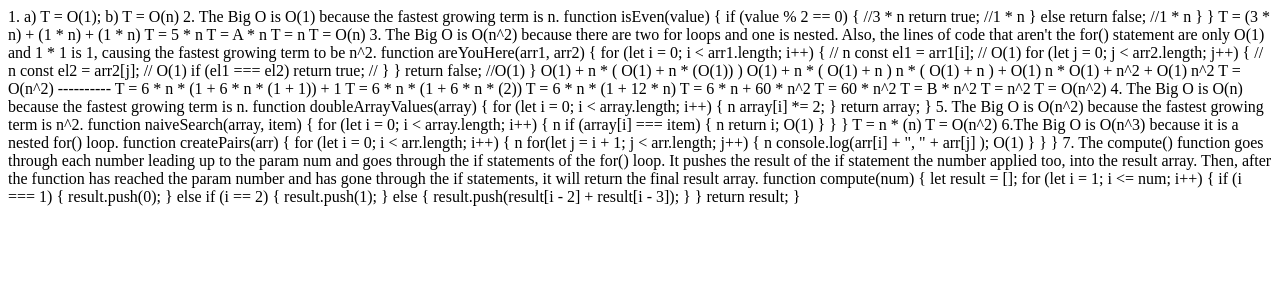
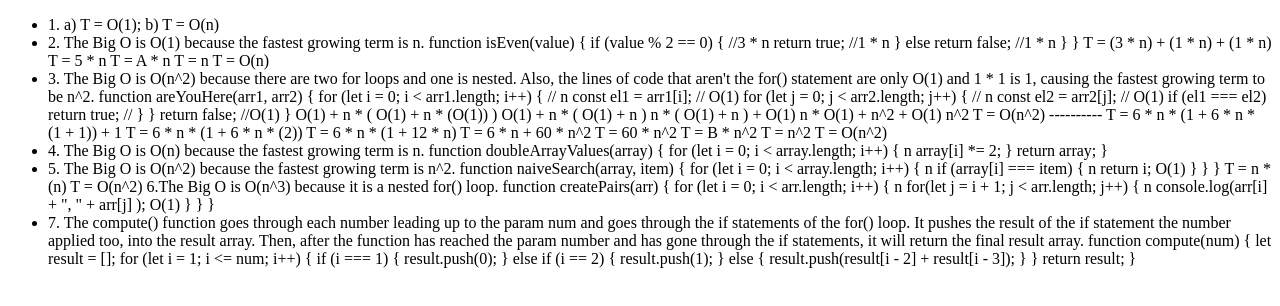
Before and after one commit to irodriguez20/DSA-Big-O, a plain HTML site: page index.html in a window 1280 px wide. Drawn offline with Linux system fonts and the light colour scheme.

Commit message:
working through exercise 8

```diff
--- a/index.html
+++ b/index.html
@@ -7,35 +7,57 @@
     <title>DSA-Big-O</title>
   </head>
   <body>
-    1. a) T = O(1); b) T = O(n) 2. The Big O is O(1) because the fastest growing
-    term is n. function isEven(value) { if (value % 2 == 0) { //3 * n return
-    true; //1 * n } else return false; //1 * n } } T = (3 * n) + (1 * n) + (1 *
-    n) T = 5 * n T = A * n T = n T = O(n) 3. The Big O is O(n^2) because there
-    are two for loops and one is nested. Also, the lines of code that aren't the
-    for() statement are only O(1) and 1 * 1 is 1, causing the fastest growing
-    term to be n^2. function areYouHere(arr1, arr2) { for (let i = 0; i <
-    arr1.length; i++) { // n const el1 = arr1[i]; // O(1) for (let j = 0; j <
-    arr2.length; j++) { // n const el2 = arr2[j]; // O(1) if (el1 === el2)
-    return true; // } } return false; //O(1) } O(1) + n * ( O(1) + n * (O(1)) )
-    O(1) + n * ( O(1) + n ) n * ( O(1) + n ) + O(1) n * O(1) + n^2 + O(1) n^2 T
-    = O(n^2) ---------- T = 6 * n * (1 + 6 * n * (1 + 1)) + 1 T = 6 * n * (1 + 6
-    * n * (2)) T = 6 * n * (1 + 12 * n) T = 6 * n + 60 * n^2 T = 60 * n^2 T = B
-    * n^2 T = n^2 T = O(n^2) 4. The Big O is O(n) because the fastest growing
-    term is n. function doubleArrayValues(array) { for (let i = 0; i <
-    array.length; i++) { n array[i] *= 2; } return array; } 5. The Big O is
-    O(n^2) because the fastest growing term is n^2. function naiveSearch(array,
-    item) { for (let i = 0; i < array.length; i++) { n if (array[i] === item) {
-    n return i; O(1) } } } T = n * (n) T = O(n^2) 6.The Big O is O(n^3) because
-    it is a nested for() loop. function createPairs(arr) { for (let i = 0; i <
-    arr.length; i++) { n for(let j = i + 1; j < arr.length; j++) { n
-    console.log(arr[i] + ", " + arr[j] ); O(1) } } } 7. The compute() function
-    goes through each number leading up to the param num and goes through the if
-    statements of the for() loop. It pushes the result of the if statement the
-    number applied too, into the result array. Then, after the function has
-    reached the param number and has gone through the if statements, it will
-    return the final result array. function compute(num) { let result = []; for
-    (let i = 1; i <= num; i++) { if (i === 1) { result.push(0); } else if (i ==
-    2) { result.push(1); } else { result.push(result[i - 2] + result[i - 3]); }
-    } return result; }
+    <ul>
+      <li>1. a) T = O(1); b) T = O(n)</li>
+
+      <li>
+        2. The Big O is O(1) because the fastest growing term is n. function
+        isEven(value) { if (value % 2 == 0) { //3 * n return true; //1 * n }
+        else return false; //1 * n } } T = (3 * n) + (1 * n) + (1 * n) T = 5 * n
+        T = A * n T = n T = O(n)
+      </li>
+
+      <li>
+        3. The Big O is O(n^2) because there are two for loops and one is
+        nested. Also, the lines of code that aren't the for() statement are only
+        O(1) and 1 * 1 is 1, causing the fastest growing term to be n^2.
+        function areYouHere(arr1, arr2) { for (let i = 0; i < arr1.length; i++)
+        { // n const el1 = arr1[i]; // O(1) for (let j = 0; j < arr2.length;
+        j++) { // n const el2 = arr2[j]; // O(1) if (el1 === el2) return true;
+        // } } return false; //O(1) } O(1) + n * ( O(1) + n * (O(1)) ) O(1) + n
+        * ( O(1) + n ) n * ( O(1) + n ) + O(1) n * O(1) + n^2 + O(1) n^2 T =
+        O(n^2) ---------- T = 6 * n * (1 + 6 * n * (1 + 1)) + 1 T = 6 * n * (1 +
+        6 * n * (2)) T = 6 * n * (1 + 12 * n) T = 6 * n + 60 * n^2 T = 60 * n^2
+        T = B * n^2 T = n^2 T = O(n^2)
+      </li>
+
+      <li>
+        4. The Big O is O(n) because the fastest growing term is n. function
+        doubleArrayValues(array) { for (let i = 0; i < array.length; i++) { n
+        array[i] *= 2; } return array; }
+      </li>
+
+      <li>
+        5. The Big O is O(n^2) because the fastest growing term is n^2. function
+        naiveSearch(array, item) { for (let i = 0; i < array.length; i++) { n if
+        (array[i] === item) { n return i; O(1) } } } T = n * (n) T = O(n^2)
+        6.The Big O is O(n^3) because it is a nested for() loop. function
+        createPairs(arr) { for (let i = 0; i < arr.length; i++) { n for(let j =
+        i + 1; j < arr.length; j++) { n console.log(arr[i] + ", " + arr[j] );
+        O(1) } } }
+      </li>
+
+      <li>
+        7. The compute() function goes through each number leading up to the
+        param num and goes through the if statements of the for() loop. It
+        pushes the result of the if statement the number applied too, into the
+        result array. Then, after the function has reached the param number and
+        has gone through the if statements, it will return the final result
+        array. function compute(num) { let result = []; for (let i = 1; i <=
+        num; i++) { if (i === 1) { result.push(0); } else if (i == 2) {
+        result.push(1); } else { result.push(result[i - 2] + result[i - 3]); } }
+        return result; }
+      </li>
+    </ul>
   </body>
 </html>
```
